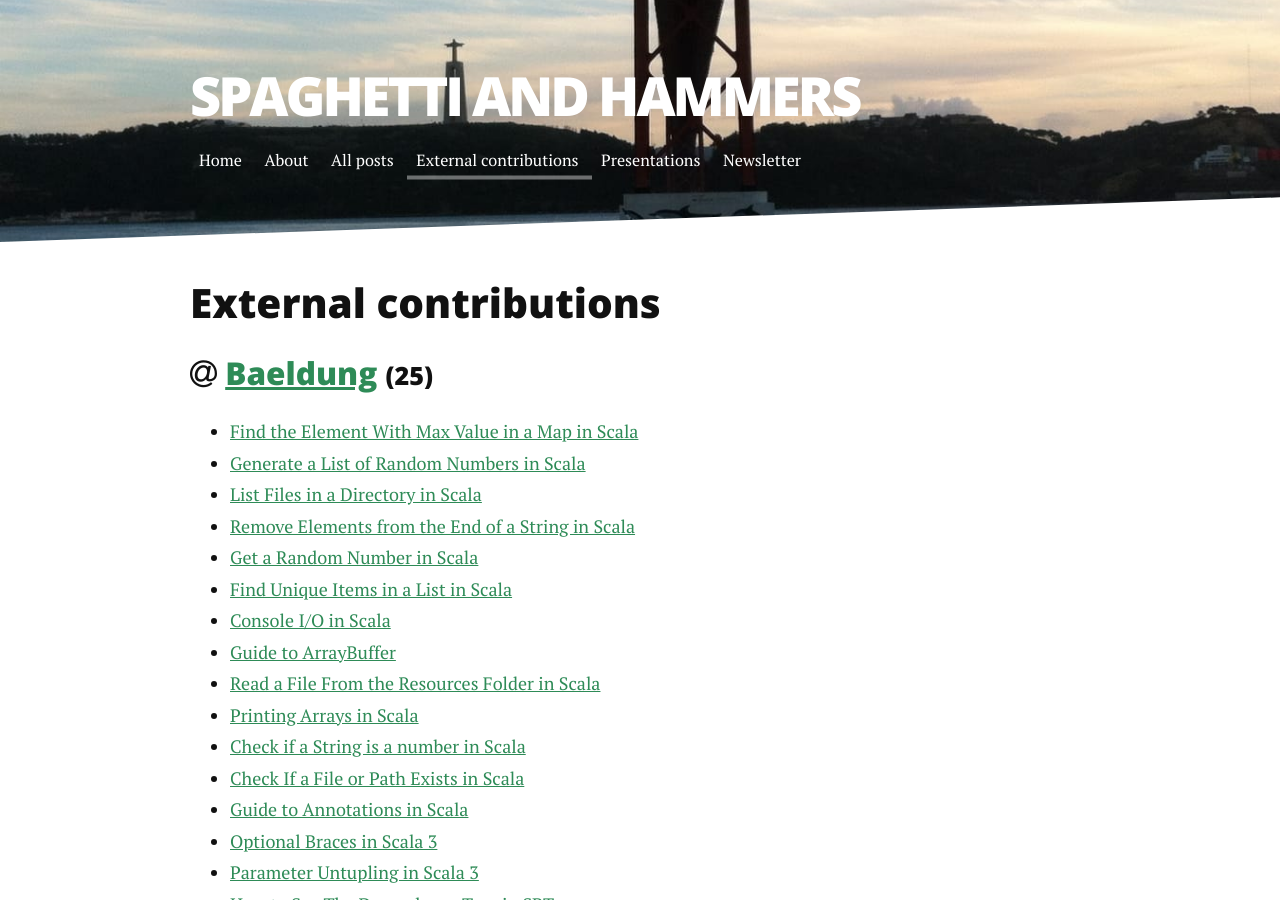
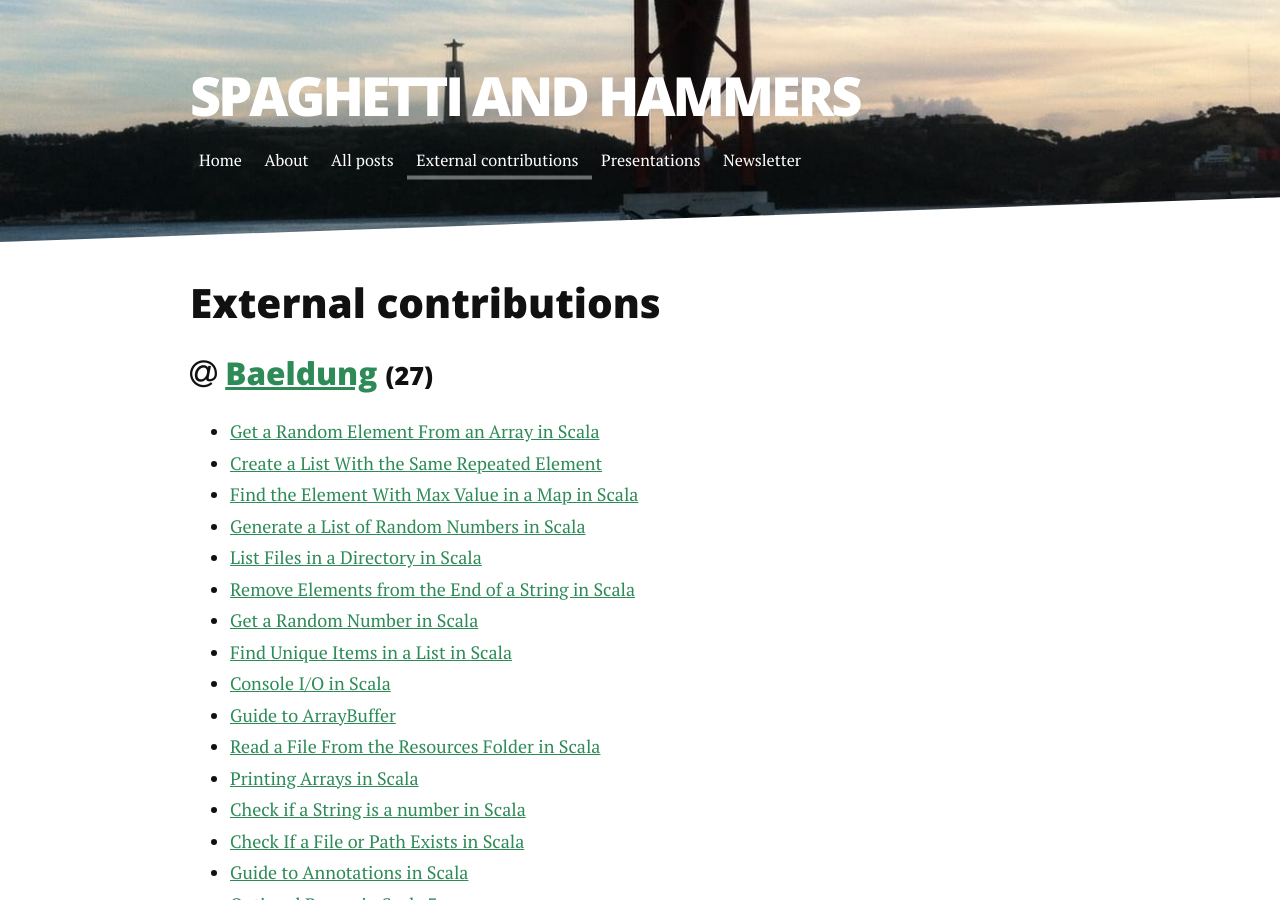
Before and after one commit to pedrorijo91/pedrorijo91.github.io, a Jekyll site: the page built from external.html, in a window 1280 px wide and 900 px high. Built offline with Jekyll 4.4.1, drawn with Linux system fonts in a browser that asks for light colours.

Commit message:
more baeldung

```diff
--- a/external.html
+++ b/external.html
@@ -6,9 +6,11 @@ title: External contributions
 <div class="js-anchors">
   <h2>External contributions</h2>
 
-  <h3 id="baeldung"><i class="fa fa-at" aria-hidden="true"></i>  <a href="https://www.baeldung.com/scala/author/pedrorijo">Baeldung</a> <small>(25)</small></h3>
+  <h3 id="baeldung"><i class="fa fa-at" aria-hidden="true"></i>  <a href="https://www.baeldung.com/scala/author/pedrorijo">Baeldung</a> <small>(27)</small></h3>
 
   <ul>
+    <li><a href="https://www.baeldung.com/scala/array-draw-random-element">Get a Random Element From an Array in Scala</a></li>
+    <li><a href="https://www.baeldung.com/scala/list-create-by-repetition">Create a List With the Same Repeated Element</a></li>
     <li><a href="https://www.baeldung.com/scala/max-value-scala-map">Find the Element With Max Value in a Map in Scala</a></li>
     <li><a href="https://www.baeldung.com/scala/random-numbers">Generate a List of Random Numbers in Scala</a></li>
     <li><a href="https://www.baeldung.com/scala/list-files">List Files in a Directory in Scala</a></li>
```
